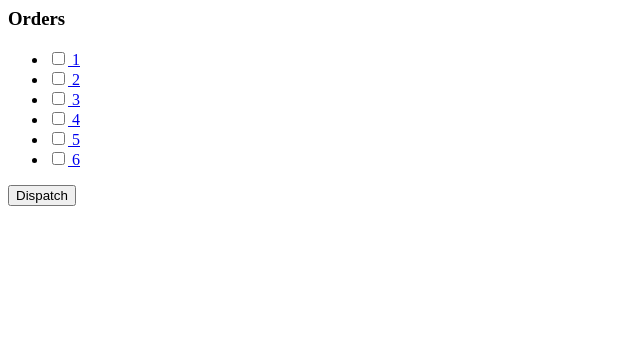
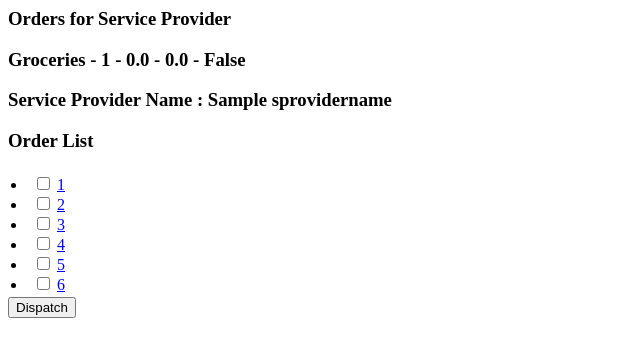
Before and after one commit to upinderawat/curly-octo-robot, a Django app: template servicereg/website/serviceprovider/templates/serviceprovider/odlist.html in a window 1280 px wide. Shown: the top 357 px of the page, without its empty margins (0-640 px from the left). Run offline with Django 3.2, Linux system fonts and the light colour scheme; data comes from the database, SQL or seed files in the repository; the template is opened without the code that fills it: values that come from a table or form of the project are taken from there, most other values are stand-ins (such as "Sample title", 1, 10 or a date in 2020).

Commit message:
Order List UI

```diff
--- a/servicereg/website/serviceprovider/templates/serviceprovider/odlist.html
+++ b/servicereg/website/serviceprovider/templates/serviceprovider/odlist.html
@@ -1,18 +1,59 @@
 <html>
+    <head>
+        <script src="https://unpkg.com/axios/dist/axios.min.js"></script>
+        <script>
+            function getvalues(){
+                var selected = new Array();
+                var sprovider = document.getElementById("sprovider");
+                var chkbox = document.getElementById("t1");
+                var selectchk = chkbox.getElementsByTagName("input");
+                for(var i=0; i<selectchk.length; i++){
+                    if(selectchk[i].checked){
+                        selected.push(selectchk[i].value);
+                    }
+                }
+                if(selected.length>0){
+                    document.getElementById("displayvalues").innerHTML=selected;
+                    console.log(selected);
+                    console.log(sprovider.getAttribute("value"));
+                    axios.post('/serviceprovider/save_state/', {
+                        selectItems:selected,
+                        id:sprovider.getAttribute("value")
+                        })
+                    .then((response)=>{
+                        console.log(response);
+                    },
+                    (error)=>{console.error();});
+                }
+            };
+        </script>
+    </head>
+    {% load static %}
+    <script src="{% static 'js/saveorder.js' %}" type="text/javascript"></script>
+<body>
     {% if allorders %}
-        <h3>Orders</h3>
-        <ul>
-            {% for order in allorders %}
-            <li><input type="checkbox"><a href="/serviceprovider/orderdetails/{{ order.orderId }}/">  {{ order.orderId }} </a>   </li>
-            {% endfor %}
-        </ul>
-        <div class="form-group">
-            <div class="col-sm-offset-2 col-sm-10">
-                <button type="submit" class="btn btn-success">Dispatch</button>
-            </div>
-        </div>
-        <!-- <h3>Dispatch</h3> -->
+    <h3>Orders for Service Provider</h3>
+    <h3 id="sprovider" value = "{{sprovider}}" >{{sprovider}}</h3>
+    <h3>Service Provider Name : {{sprovidername}}</h3>
+    <h3>Order List</h3>
+    <table id="t1">
+        <tr>
+            <td>
+                {% for order in allorders %}
+                <li><input type="checkbox" id="{{ order.orderId }}" name="completed" value="{{ order.orderId }}" {% if order.completed is True %}
+                        checked="checked" {% endif %}>
+                    <a href="/serviceprovider/orderdetails/{{ order.orderId }}/"> {{ order.orderId }} </a> </li>
+                {% endfor %}
+            </td>
+        </tr>
+    </table>
+
+    <input type="button" value="Dispatch" id="b1" onclick="getvalues()"></button>
+    <b id = "displayvalues"></b>
+    <!-- <h3>Dispatch</h3> -->
     {% else %}
-        <h3>No orders to display</h3>
+    <h3>No orders to display</h3>
     {% endif %}
+</body>
+
 </html>
```
